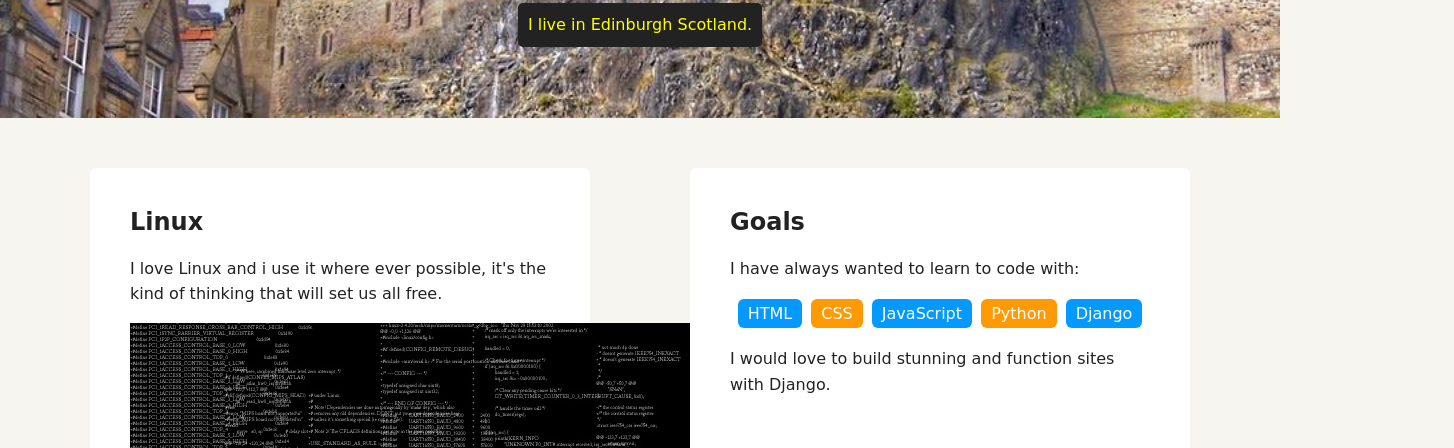
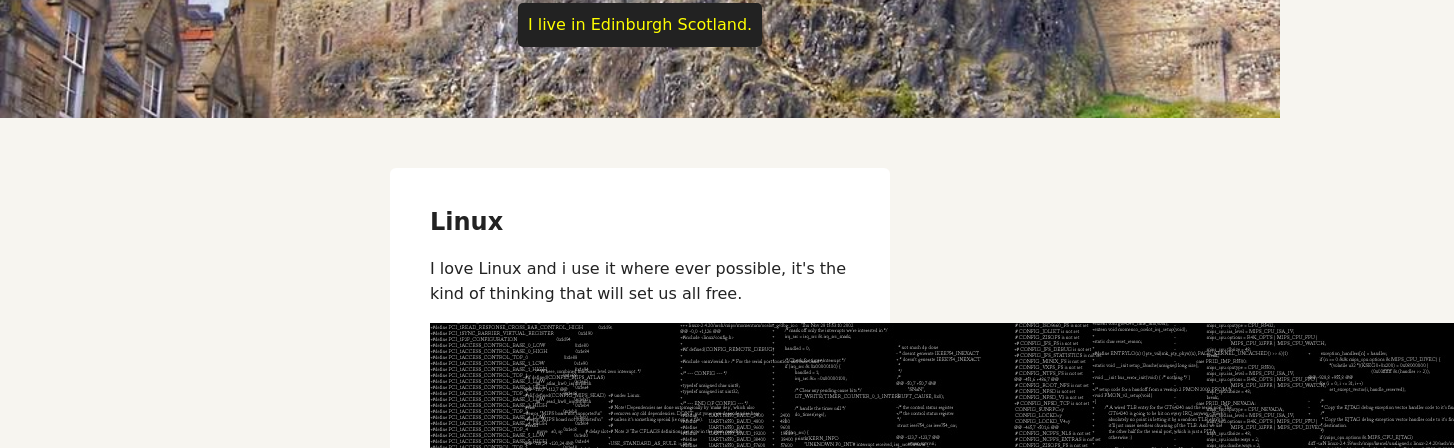
Before and after one commit to xeonray/xeonray.github.io, a plain HTML site: page hobbies.html in a window 1280 px wide. Shown: the part 352-800 px from the top of the page, 1454 px wide, since content can reach past the window. Drawn offline with Linux system fonts and the light colour scheme; a web font is replaced by a local one.

Commit message:
picture fix

```diff
--- a/hobbies.html
+++ b/hobbies.html
@@ -30,20 +30,6 @@
         <p>I love Linux and i use it where ever possible, it's the kind of thinking that will set us all free.</p>
         <img src="images/tux.jpg" alt="I am penguin feed me fish" class="tux-image">
       </div>
-
-      <div class="card">
-        <h2>Goals</h2>
-        <p>I have always wanted to learn to code with:</p>
-        <ul class="skills">
-          <li>HTML</li>
-          <li>CSS</li>
-          <li>JavaScript</li>
-          <li>Python</li>
-          <li>Django</li>
-        </ul>
-        <p>I would love to build stunning and function sites with Django.</p>
-      </div>
-
     </main>
     <footer>
       <ul>
```
